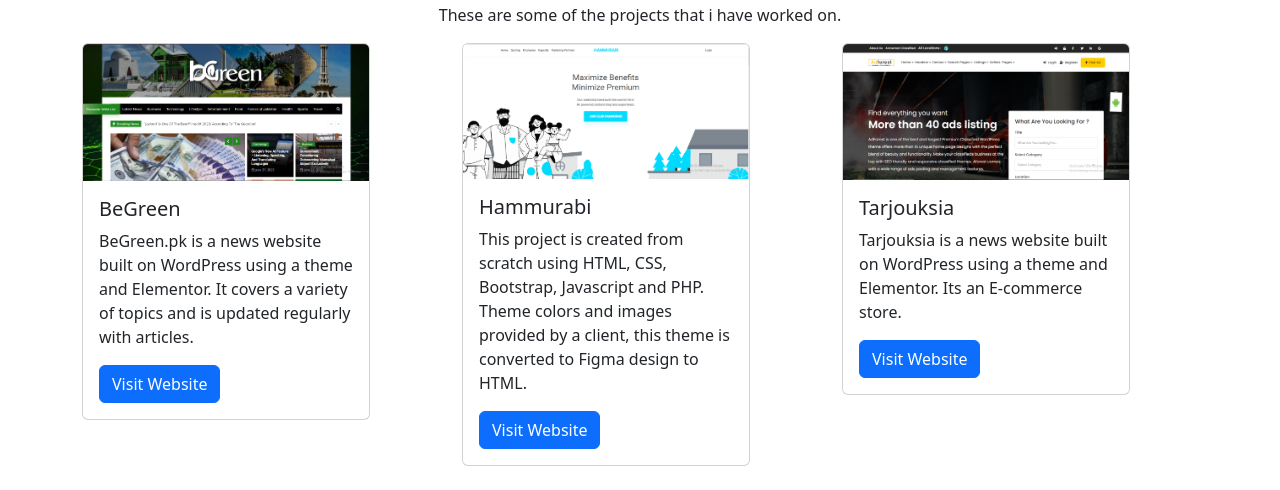
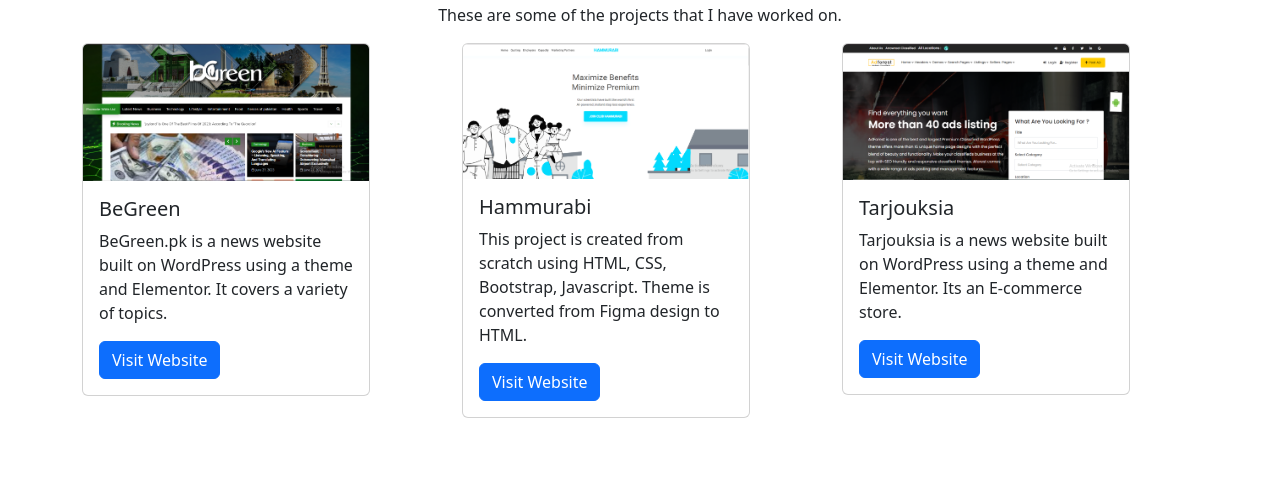
Before and after one commit to AreejShafiq/areejshafiq, a plain HTML site: page index.html in a window 1280 px wide. Shown: the part 685-1175 px from the top of the page. After the commit the page ends 1127 px from the top, so only its background shows below. Drawn offline with nearby package versions, Linux system fonts and the light colour scheme.

Commit message:
adjust cards

```diff
--- a/index.html
+++ b/index.html
@@ -62,7 +62,7 @@
         <div class="container">
           <div class="row">
             <h1 class="text-warning text-center">Porfolio</h1>
-            <p class="text-center">These are some of the projects that i have worked on.</p>
+            <p class="text-center">These are some of the projects that I have worked on.</p>
           </div>
 
           <div class="row">
@@ -71,7 +71,7 @@
                 <img src="./assets/images/begreen.png" class="card-img-top" alt="...">
                 <div class="card-body">
                   <h5 class="card-title">BeGreen</h5>
-                  <p class="card-text">BeGreen.pk is a news website built on WordPress using a theme and Elementor. It covers a variety of topics and is updated regularly with articles.</p>
+                  <p class="card-text">BeGreen.pk is a news website built on WordPress using a theme and Elementor. It covers a variety of topics.</p>
                   <a href="https://begreen.pk/" class="btn btn-primary">Visit Website</a>
                 </div>
               </div>
@@ -82,7 +82,7 @@
                 <img src="./assets/images/myhammurabi.png" class="card-img-top" alt="...">
                 <div class="card-body">
                   <h5 class="card-title">Hammurabi</h5>
-                  <p class="card-text">This project is created from scratch using HTML, CSS, Bootstrap, Javascript and PHP. Theme colors and images provided by a client, this theme is converted to Figma design to HTML.</p>
+                  <p class="card-text">This project is created from scratch using HTML, CSS, Bootstrap, Javascript. Theme is converted from Figma design to HTML.</p>
                   <a href="https://myhammurabi.com/" class="btn btn-primary">Visit Website</a>
                 </div>
               </div>
```
